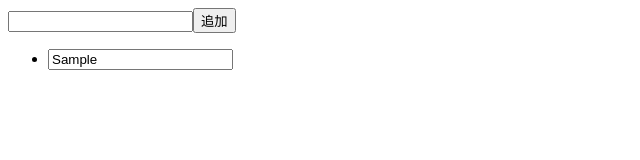
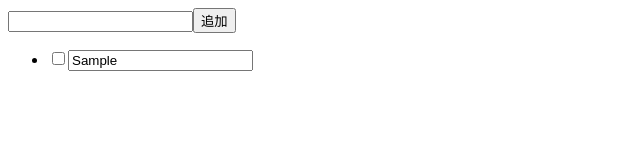
Before and after one commit to I-Kouta/todo, a React (Vite) app: page / in a window 1280 px wide. Both pictures are taken after typing "Sample" into the empty fields and a click on the input "追加". Shown: the top 160 px of the page, without its empty margins (0-640 px from the left). Built offline with nearby package versions, Linux system fonts and the light colour scheme.

Commit message:
完了・未完了を操作するためのチェックボックスの配置

```diff
--- a/src/App.tsx
+++ b/src/App.tsx
@@ -62,6 +62,11 @@ export const App = () => {
           return (
             <li key={todo.id}>
               <input
+                type="checkbox"
+                checked={todo.checked}
+                onChange={(e) => e.preventDefault()}
+              />
+              <input
                 type="text"
                 value={todo.value}
                 onChange={(e) => handleOnEdit(todo.id, e.target.value)}
```
